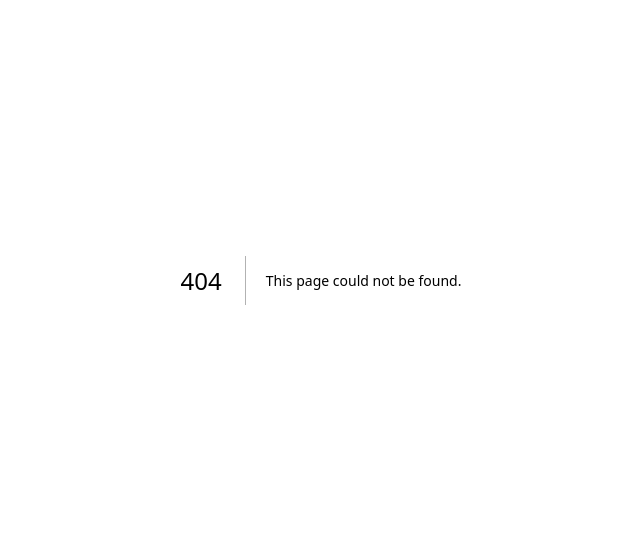
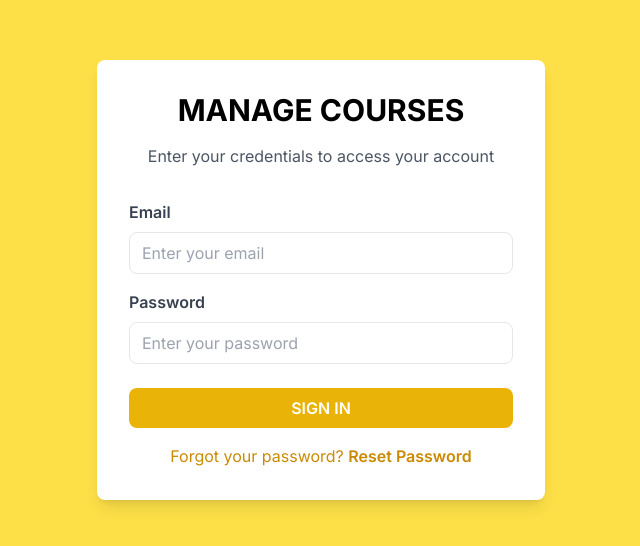
Before and after one commit to AfraGngr/students-case, a Next.js app: page /login in a window 1280 px wide. Before the commit this address had no page. Shown: the part 120-666 px from the top of the page, without its empty margins (319-959 px from the left). Built offline with nearby package versions, Linux system fonts and the light colour scheme.

Commit message:
feat: crete login page

```diff
--- a/src/app/error.tsx
+++ b/src/app/error.tsx
@@ -0,0 +1,4 @@
+'use client'
+export default function ErrorPage () {
+    return <div>ERRORRRR !</div>
+}
--- a/src/app/globals.css
+++ b/src/app/globals.css
@@ -1,33 +1,3 @@
 @tailwind base;
 @tailwind components;
 @tailwind utilities;
-
-:root {
-  --foreground-rgb: 0, 0, 0;
-  --background-start-rgb: 214, 219, 220;
-  --background-end-rgb: 255, 255, 255;
-}
-
-@media (prefers-color-scheme: dark) {
-  :root {
-    --foreground-rgb: 255, 255, 255;
-    --background-start-rgb: 0, 0, 0;
-    --background-end-rgb: 0, 0, 0;
-  }
-}
-
-body {
-  color: rgb(var(--foreground-rgb));
-  background: linear-gradient(
-      to bottom,
-      transparent,
-      rgb(var(--background-end-rgb))
-    )
-    rgb(var(--background-start-rgb));
-}
-
-@layer utilities {
-  .text-balance {
-    text-wrap: balance;
-  }
-}
--- a/src/app/loading.tsx
+++ b/src/app/loading.tsx
@@ -0,0 +1,4 @@
+'use client'
+export default function Loading () {
+    return <div>Loading....</div>
+}
--- /dev/null
+++ b/src/app/login/page.tsx
@@ -0,0 +1,81 @@
+'use client'
+
+import { useForm, SubmitHandler } from "react-hook-form"
+import { z } from 'zod'
+import { zodResolver } from "@hookform/resolvers/zod";
+import { redirect } from "next/navigation"
+
+
+const SignInSchema = z.object({
+    email : z
+      .string({
+          required_error: 'Email is required'
+      })
+      .email({ message: 'Please enter a valid email'}),
+    password: z
+      .string()
+      .min(8, { message: 'Password must be at least 8 char' })
+})
+
+type SignInSchemaType = z.infer<typeof SignInSchema>
+
+
+export default function LoginPage () {
+   const {
+    register,
+    handleSubmit,
+    formState: { errors }
+   } = useForm<SignInSchemaType>({ resolver: zodResolver(SignInSchema)})
+
+   const submitForm: SubmitHandler<SignInSchemaType> = (data) => {
+    console.log(data)
+    redirect('/')
+   }
+
+    return <div className="min-h-screen flex items-center justify-center bg-yellow-300">
+      <div className="bg-white p-8 rounded-lg shadow-lg w-full max-w-md">
+        <h2 className="text-3xl font-bold text-center mb-4">MANAGE COURSES</h2>
+        <p className="text-center text-gray-600 mb-8">Enter your credentials to access your account</p>
+        <form onSubmit={handleSubmit(submitForm)}>
+          <div className="mb-4">
+            <label htmlFor="email" className="block text-gray-700 font-semibold mb-2">Email</label>
+            <input
+              type="string"
+              id="email"
+              placeholder="Enter your email"
+              className="w-full px-3 py-2 border rounded-lg focus:outline-none focus:ring-2 focus:ring-yellow-500"
+              {...register('email')}
+            />
+              {
+              errors.email && <span className="text-red-600">{errors.email.message}</span>
+            }
+          </div>
+          <div className="mb-6">
+            <label htmlFor="password" className="block text-gray-700 font-semibold mb-2">Password</label>
+            <input
+              type="password"
+              id="password"
+              placeholder="Enter your password"
+              className="w-full px-3 py-2 border rounded-lg focus:outline-none focus:ring-2 focus:ring-yellow-500"
+              {...register('password')}
+            />
+              {
+              errors.password && <span className="text-red-600">{errors.password.message}</span>
+            }
+
+          </div>
+          <button
+            type="submit"
+            className="w-full bg-yellow-500 text-white font-semibold py-2 rounded-lg hover:bg-yellow-600 transition duration-300"
+          >
+            SIGN IN
+          </button>
+          <div className="text-center mt-4">
+            <a href="#" className="text-yellow-600 hover:text-yellow-800 transition duration-300">
+              Forgot your password? <span className="font-semibold">Reset Password</span>
+            </a>
+          </div>
+        </form>
+      </div>
+    </div>
+}
--- a/src/app/page.tsx
+++ b/src/app/page.tsx
@@ -1,113 +1,5 @@
-import Image from "next/image";
-
 export default function Home() {
   return (
-    <main className="flex min-h-screen flex-col items-center justify-between p-24">
-      <div className="z-10 w-full max-w-5xl items-center justify-between font-mono text-sm lg:flex">
-        <p className="fixed left-0 top-0 flex w-full justify-center border-b border-gray-300 bg-gradient-to-b from-zinc-200 pb-6 pt-8 backdrop-blur-2xl dark:border-neutral-800 dark:bg-zinc-800/30 dark:from-inherit lg:static lg:w-auto  lg:rounded-xl lg:border lg:bg-gray-200 lg:p-4 lg:dark:bg-zinc-800/30">
-          Get started by editing&nbsp;
-          <code className="font-mono font-bold">src/app/page.tsx</code>
-        </p>
-        <div className="fixed bottom-0 left-0 flex h-48 w-full items-end justify-center bg-gradient-to-t from-white via-white dark:from-black dark:via-black lg:static lg:size-auto lg:bg-none">
-          <a
-            className="pointer-events-none flex place-items-center gap-2 p-8 lg:pointer-events-auto lg:p-0"
-            href="https://vercel.com?utm_source=create-next-app&utm_medium=appdir-template&utm_campaign=create-next-app"
-            target="_blank"
-            rel="noopener noreferrer"
-          >
-            By{" "}
-            <Image
-              src="/vercel.svg"
-              alt="Vercel Logo"
-              className="dark:invert"
-              width={100}
-              height={24}
-              priority
-            />
-          </a>
-        </div>
-      </div>
-
-      <div className="relative z-[-1] flex place-items-center before:absolute before:h-[300px] before:w-full before:-translate-x-1/2 before:rounded-full before:bg-gradient-radial before:from-white before:to-transparent before:blur-2xl before:content-[''] after:absolute after:-z-20 after:h-[180px] after:w-full after:translate-x-1/3 after:bg-gradient-conic after:from-sky-200 after:via-blue-200 after:blur-2xl after:content-[''] before:dark:bg-gradient-to-br before:dark:from-transparent before:dark:to-blue-700 before:dark:opacity-10 after:dark:from-sky-900 after:dark:via-[#0141ff] after:dark:opacity-40 sm:before:w-[480px] sm:after:w-[240px] before:lg:h-[360px]">
-        <Image
-          className="relative dark:drop-shadow-[0_0_0.3rem_#ffffff70] dark:invert"
-          src="/next.svg"
-          alt="Next.js Logo"
-          width={180}
-          height={37}
-          priority
-        />
-      </div>
-
-      <div className="mb-32 grid text-center lg:mb-0 lg:w-full lg:max-w-5xl lg:grid-cols-4 lg:text-left">
-        <a
-          href="https://nextjs.org/docs?utm_source=create-next-app&utm_medium=appdir-template&utm_campaign=create-next-app"
-          className="group rounded-lg border border-transparent px-5 py-4 transition-colors hover:border-gray-300 hover:bg-gray-100 hover:dark:border-neutral-700 hover:dark:bg-neutral-800/30"
-          target="_blank"
-          rel="noopener noreferrer"
-        >
-          <h2 className="mb-3 text-2xl font-semibold">
-            Docs{" "}
-            <span className="inline-block transition-transform group-hover:translate-x-1 motion-reduce:transform-none">
-              -&gt;
-            </span>
-          </h2>
-          <p className="m-0 max-w-[30ch] text-sm opacity-50">
-            Find in-depth information about Next.js features and API.
-          </p>
-        </a>
-
-        <a
-          href="https://nextjs.org/learn?utm_source=create-next-app&utm_medium=appdir-template-tw&utm_campaign=create-next-app"
-          className="group rounded-lg border border-transparent px-5 py-4 transition-colors hover:border-gray-300 hover:bg-gray-100 hover:dark:border-neutral-700 hover:dark:bg-neutral-800/30"
-          target="_blank"
-          rel="noopener noreferrer"
-        >
-          <h2 className="mb-3 text-2xl font-semibold">
-            Learn{" "}
-            <span className="inline-block transition-transform group-hover:translate-x-1 motion-reduce:transform-none">
-              -&gt;
-            </span>
-          </h2>
-          <p className="m-0 max-w-[30ch] text-sm opacity-50">
-            Learn about Next.js in an interactive course with&nbsp;quizzes!
-          </p>
-        </a>
-
-        <a
-          href="https://vercel.com/templates?framework=next.js&utm_source=create-next-app&utm_medium=appdir-template&utm_campaign=create-next-app"
-          className="group rounded-lg border border-transparent px-5 py-4 transition-colors hover:border-gray-300 hover:bg-gray-100 hover:dark:border-neutral-700 hover:dark:bg-neutral-800/30"
-          target="_blank"
-          rel="noopener noreferrer"
-        >
-          <h2 className="mb-3 text-2xl font-semibold">
-            Templates{" "}
-            <span className="inline-block transition-transform group-hover:translate-x-1 motion-reduce:transform-none">
-              -&gt;
-            </span>
-          </h2>
-          <p className="m-0 max-w-[30ch] text-sm opacity-50">
-            Explore starter templates for Next.js.
-          </p>
-        </a>
-
-        <a
-          href="https://vercel.com/new?utm_source=create-next-app&utm_medium=appdir-template&utm_campaign=create-next-app"
-          className="group rounded-lg border border-transparent px-5 py-4 transition-colors hover:border-gray-300 hover:bg-gray-100 hover:dark:border-neutral-700 hover:dark:bg-neutral-800/30"
-          target="_blank"
-          rel="noopener noreferrer"
-        >
-          <h2 className="mb-3 text-2xl font-semibold">
-            Deploy{" "}
-            <span className="inline-block transition-transform group-hover:translate-x-1 motion-reduce:transform-none">
-              -&gt;
-            </span>
-          </h2>
-          <p className="m-0 max-w-[30ch] text-balance text-sm opacity-50">
-            Instantly deploy your Next.js site to a shareable URL with Vercel.
-          </p>
-        </a>
-      </div>
-    </main>
+      <div>Home Page</div>
   );
 }
```
Also changed, not shown: package.json (+7 -4 lines), 1 other file (tests, documents, lock files or other folders).
